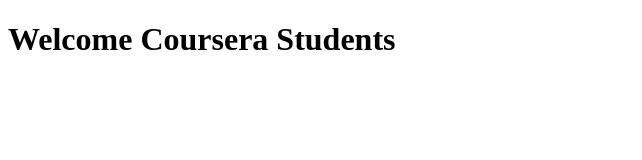
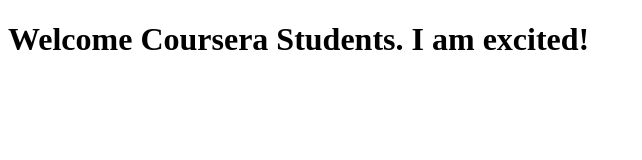
Before and after one commit to SathyaEswaran/Coursera-AngularJS, a plain HTML site: page index.html in a window 1280 px wide. Shown: the whole page, without its empty margins (0-642 px from the left). Drawn offline with Linux system fonts and the light colour scheme.

Commit message:
Next version of web file

```diff
--- a/index.html
+++ b/index.html
@@ -5,6 +5,6 @@
     <title>Welcome Coursera</title>
   </head>
   <body>
-    <h1>Welcome Coursera Students</h1>
+    <h1>Welcome Coursera Students. I am excited!</h1>
   </body>
 </html>
```
